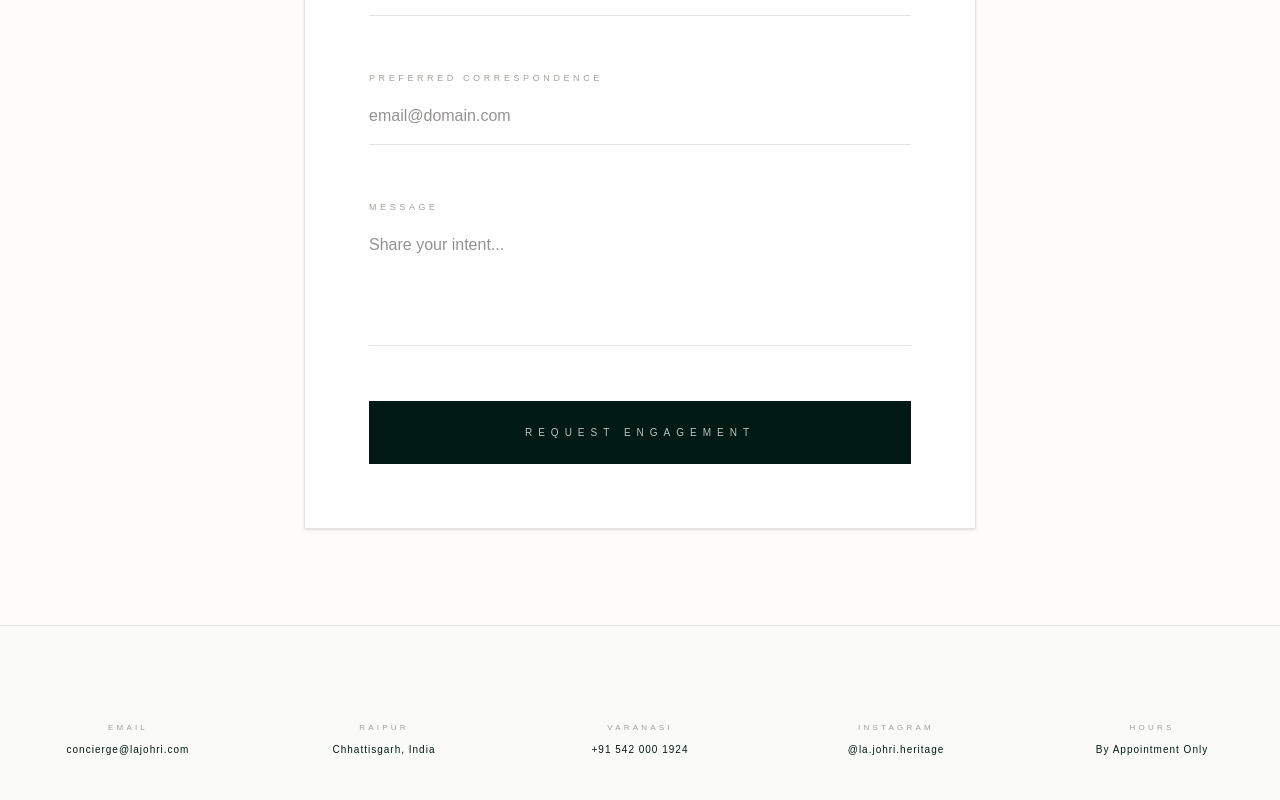
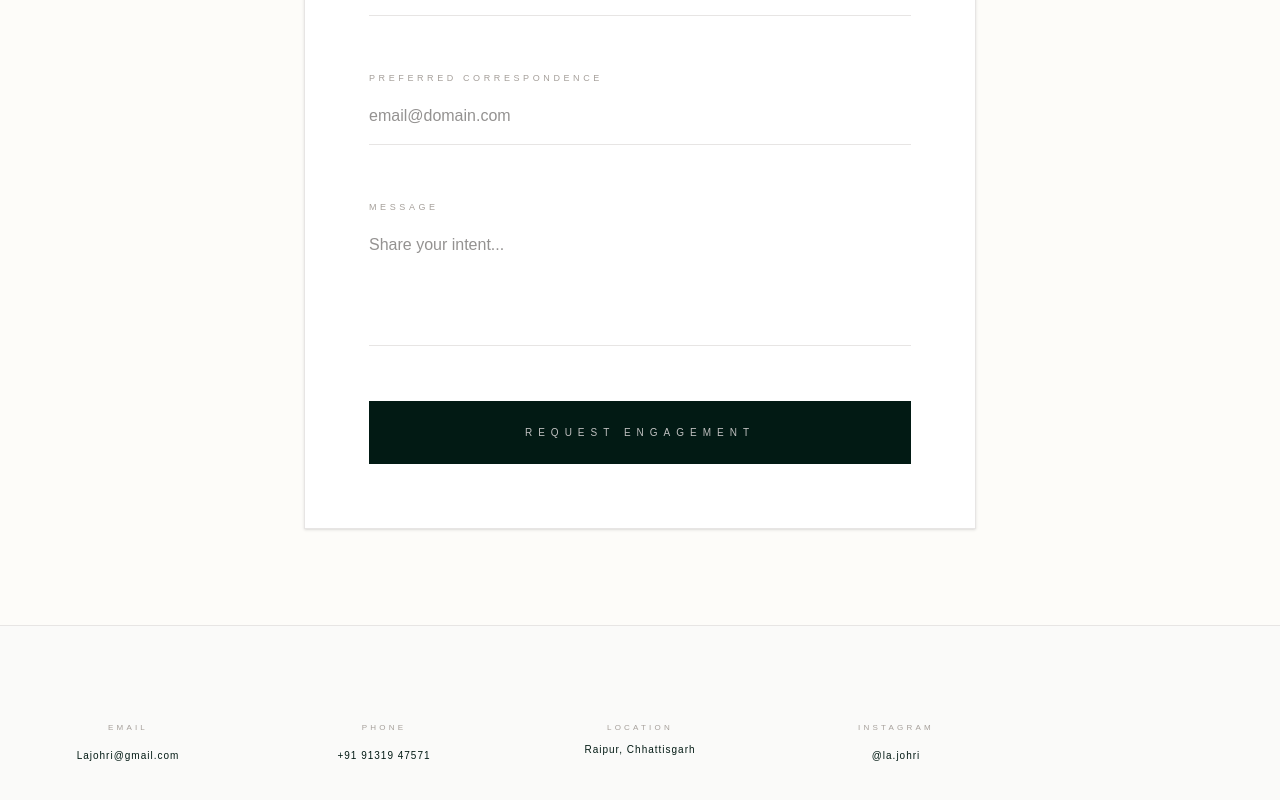
Before and after one commit to guptaRishi00/la.johri, a Next.js app: page /enquire in a window 1280 px wide. Shown: the part 387-1187 px from the top of the page. Built offline with nearby package versions, Linux system fonts and the light colour scheme.

Commit message:
first commit

```diff
--- a/src/app/about/page.tsx
+++ b/src/app/about/page.tsx
@@ -64,7 +64,7 @@ export default function AboutPage() {
               <Image
                 width={500}
                 height={500}
-                src="/mobile.png"
+                src="/mobileTwo.png"
                 alt="Founder & Gemmologist"
                 className="w-full h-full object-cover transition-all duration-[3s] group-hover:grayscale-0 group-hover:scale-105"
                 unoptimized
--- a/src/app/enquire/page.tsx
+++ b/src/app/enquire/page.tsx
@@ -75,42 +75,35 @@ export default function EnquirePage() {
             <h6 className="text-[8px] uppercase tracking-[0.4em] text-stone-400">
               Email
             </h6>
-            <p className="text-[10px] tracking-widest text-[#021a14]">
-              concierge@lajohri.com
-            </p>
+            <a href="mailto:Lajohri@gmail.com" className="text-[10px] tracking-widest text-[#021a14] hover:text-[#c0c0c0] transition-colors">
+              Lajohri@gmail.com
+            </a>
           </div>
           <div className="space-y-2">
             <h6 className="text-[8px] uppercase tracking-[0.4em] text-stone-400">
-              Raipur
+              Phone
             </h6>
-            <p className="text-[10px] tracking-widest text-[#021a14]">
-              Chhattisgarh, India
-            </p>
+            <a href="tel:+919131947571" className="text-[10px] tracking-widest text-[#021a14] hover:text-[#c0c0c0] transition-colors">
+              +91 91319 47571
+            </a>
           </div>
           <div className="space-y-2">
             <h6 className="text-[8px] uppercase tracking-[0.4em] text-stone-400">
-              Varanasi
+              Location
             </h6>
             <p className="text-[10px] tracking-widest text-[#021a14]">
-              +91 542 000 1924
+              Raipur, Chhattisgarh
             </p>
           </div>
           <div className="space-y-2">
             <h6 className="text-[8px] uppercase tracking-[0.4em] text-stone-400">
               Instagram
             </h6>
-            <p className="text-[10px] tracking-widest text-[#021a14]">
-              @la.johri.heritage
-            </p>
+            <a href="https://www.instagram.com/la.johri" target="_blank" rel="noopener noreferrer" className="text-[10px] tracking-widest text-[#021a14] hover:text-[#c0c0c0] transition-colors">
+              @la.johri
+            </a>
           </div>
-          <div className="space-y-2">
-            <h6 className="text-[8px] uppercase tracking-[0.4em] text-stone-400">
-              Hours
-            </h6>
-            <p className="text-[10px] tracking-widest text-[#021a14]">
-              By Appointment Only
-            </p>
-          </div>
+
         </div>
       </section>
     </main>
--- a/src/app/products/page.tsx
+++ b/src/app/products/page.tsx
@@ -146,7 +146,7 @@ export default function ProductsPage() {
                   animate={{ opacity: 1, scale: 1 }}
                   exit={{ opacity: 0, scale: 0.9 }}
                   transition={{ duration: 0.8 }}
-                  className="group cursor-none"
+                  className="group cursor-pointer"
                 >
                   {/* Image Frame */}
                   <div className="aspect-[3/4] overflow-hidden mb-8 relative bg-emerald-950/20">
@@ -191,9 +191,9 @@ export default function ProductsPage() {
       </section>
 
       {/* DIAMOND MASTERCLASS CALLOUT */}
-      <section className="bg-stone-50 py-32 px-6">
+      <section className="bg-stone-50 py-20 px-6">
         <div className="max-w-4xl mx-auto text-center space-y-12">
-          <div className="w-px h-24 bg-[#021a14]/10 mx-auto" />
+          {/* <div className="w-px h-24 bg-[#021a14]/10 mx-auto" /> */}
           <span className="text-[#021a14] uppercase tracking-[0.8em] text-[10px] block">
             Scientific Certification
           </span>
```
Also changed, not shown: public/mobileOne.PNG (added), public/mobileTwo.png (added).
